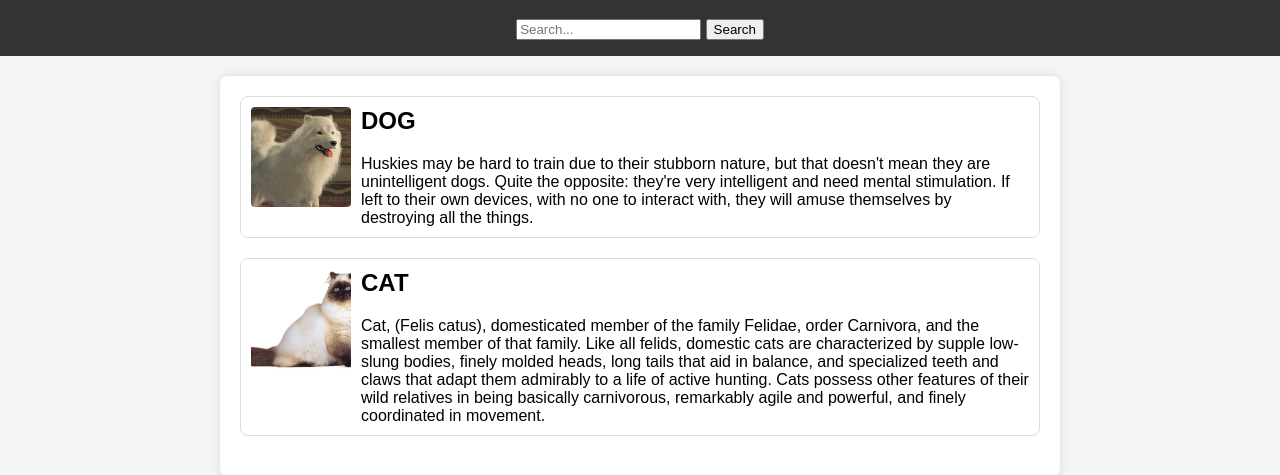
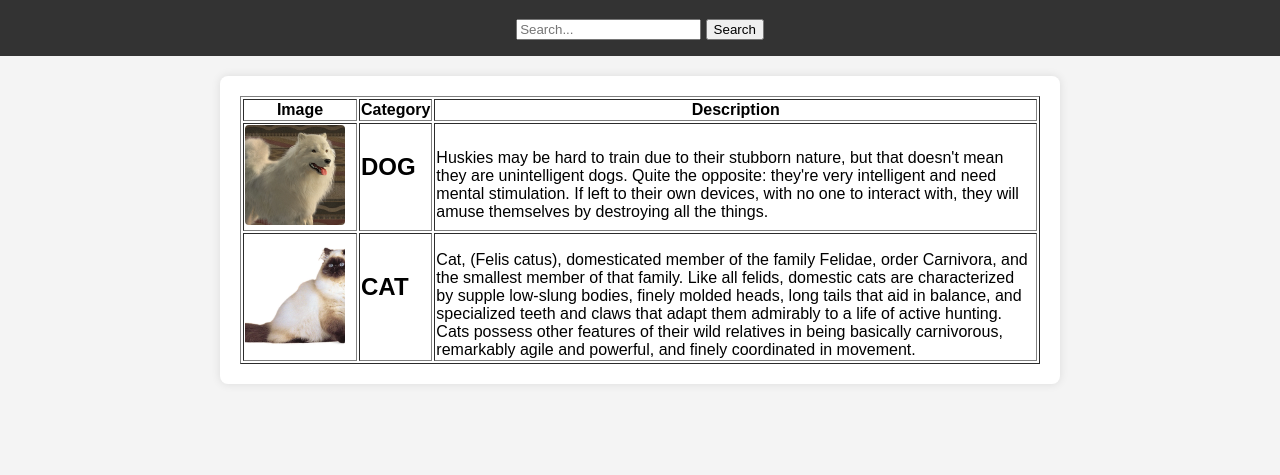
Before and after one commit to Dhairya5122/Westcliff_Homework, a plain HTML site: page week1-day3/findapet.html in a window 1280 px wide. Shown: the part 77-552 px from the top of the page. Drawn offline with Linux system fonts and the light colour scheme.

Commit message:
Added tables in the pet section

```diff
--- a/week1-day3/findapet.html
+++ b/week1-day3/findapet.html
@@ -66,36 +66,46 @@
     </header>
     <main>
       <section>
-        <div class="pet-card">
+        <table border="1">
+          <tr>
+            <th>Image</th>
+            <th>Category</th>
+            <th>Description</th>
+          </tr>
+          <tr>
+            <td>
               <img class="pet-image" src="images/dog1.webp" alt="Pet 1" />
-          <div class="pet-details">
-            <h2>DOG</h2>
+            </td>
+            <td><h2>DOG</h2></td>
+            <td>
               <p>
                 Huskies may be hard to train due to their stubborn nature, but
-              that doesn't mean they are unintelligent dogs. Quite the opposite:
-              they're very intelligent and need mental stimulation. If left to
-              their own devices, with no one to interact with, they will amuse
-              themselves by destroying all the things.
+                that doesn't mean they are unintelligent dogs. Quite the
+                opposite: they're very intelligent and need mental stimulation.
+                If left to their own devices, with no one to interact with, they
+                will amuse themselves by destroying all the things.
               </p>
-          </div>
-        </div>
-
-        <div class="pet-card">
+            </td>
+          </tr>
+          <tr>
+            <td>
               <img class="pet-image" src="images/cat.webp" alt="Pet 2" />
-          <div class="pet-details">
-            <h2>CAT</h2>
+            </td>
+            <td><h2>CAT</h2></td>
+            <td>
               <p>
                 Cat, (Felis catus), domesticated member of the family Felidae,
-              order Carnivora, and the smallest member of that family. Like all
-              felids, domestic cats are characterized by supple low-slung
+                order Carnivora, and the smallest member of that family. Like
+                all felids, domestic cats are characterized by supple low-slung
                 bodies, finely molded heads, long tails that aid in balance, and
-              specialized teeth and claws that adapt them admirably to a life of
-              active hunting. Cats possess other features of their wild
+                specialized teeth and claws that adapt them admirably to a life
+                of active hunting. Cats possess other features of their wild
                 relatives in being basically carnivorous, remarkably agile and
                 powerful, and finely coordinated in movement.
               </p>
-          </div>
-        </div>
+            </td>
+          </tr>
+        </table>
 
         <!-- Add more pet cards as needed -->
       </section>
```
Lines whose indentation alone changed are shown as unchanged.
